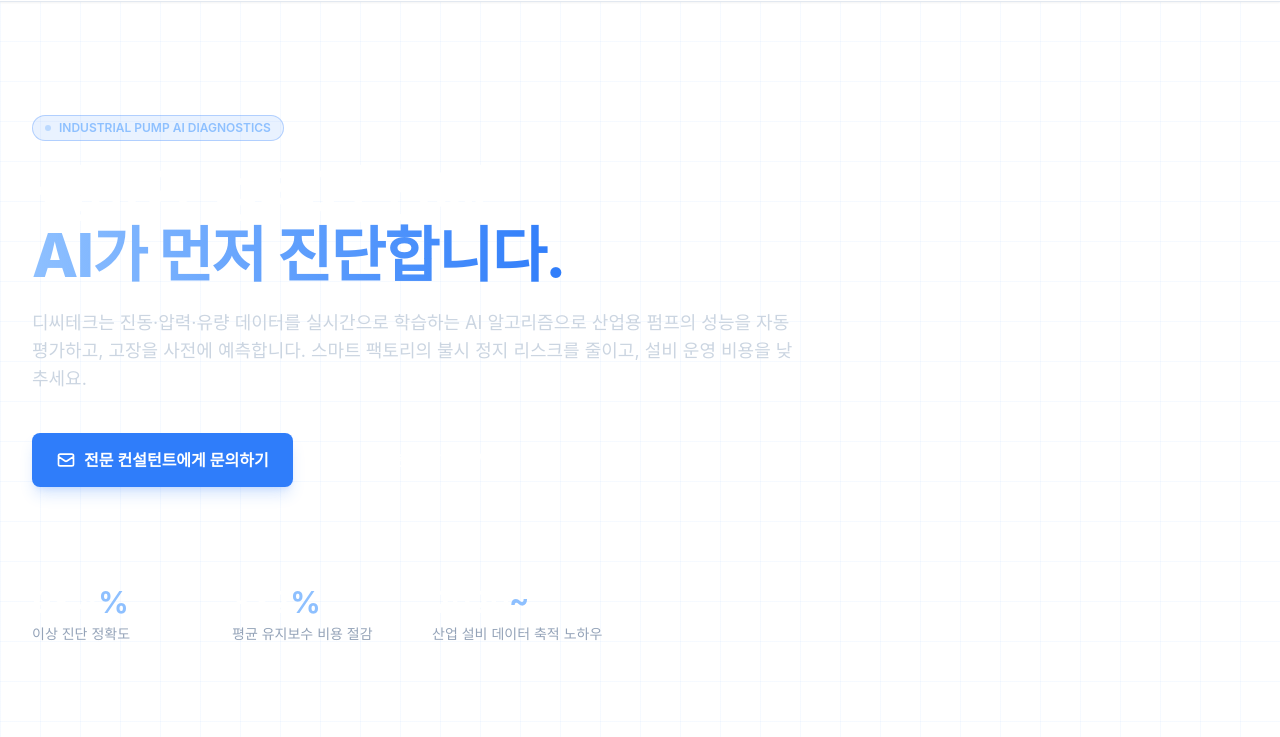
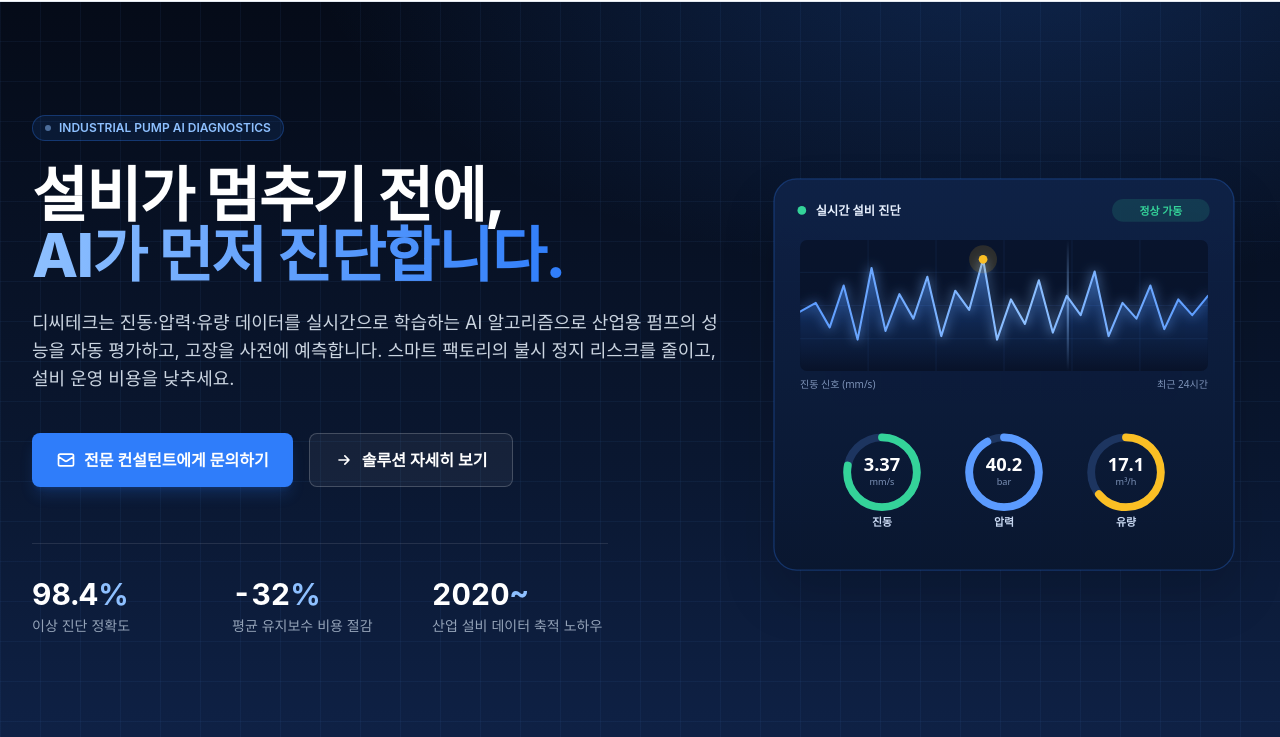
Before and after one commit to hayden9097-coder/dctech_web, an Eleventy site: page src/index.njk in a window 1280 px wide. Shown: the part 63-800 px from the top of the page. Built offline with nearby package versions, Linux system fonts and the light colour scheme; Eleventy itself is replaced by a stand-in of ours; files that its build step writes are made by us from their sources; a web font is replaced by a local one.

Commit message:
히어로 배경이 사라지던 버그 수정 및 히어로 일러스트 추가
[버그 수정 — 시급]
Tailwind 빌드 전환 과정에서 grid-overlay 의 background-image 가
gradient-hero/page-hero 의 background 단축 속성을 덮어써,
히어로 배경이 투명해지고 흰 배경에 흰 글씨가 되는 문제 발생.
(홈 제목 1행, 통계 숫자, 전 서브페이지 제목이 보이지 않던 상태)

- 배경을 background-color/background-image 로 분리 선언
- .gradient-hero.grid-overlay / .page-hero.grid-overlay 합성 선택자로
  두 레이어를 명시적으로 합쳐 CSS 순서와 무관하게 항상 적용되도록 수정

[히어로 일러스트]
- 설비 진단 대시보드를 형상화한 SVG 신규 제작 (진동 파형 + 게이지 3종)
- 홈 히어로를 2단 구성으로 변경, 우측에 배치
- CMS에서 실제 설비 사진으로 교체 가능하도록 필드 추가

Co-Authored-By: Claude Opus 5 <noreply@anthropic.com>

```diff
--- a/src/_data/home.json
+++ b/src/_data/home.json
@@ -1,4 +1,6 @@
 {
+  "hero_image": "/images/hero-diagnostics.svg",
+  "hero_image_alt": "산업용 펌프 실시간 AI 진단 화면 — 진동 신호 파형과 진동·압력·유량 상태 표시",
   "hero_badge": "INDUSTRIAL PUMP AI DIAGNOSTICS",
   "hero_title_line1": "설비가 멈추기 전에,",
   "hero_title_line2": "AI가 먼저 진단합니다.",
--- a/src/index.njk
+++ b/src/index.njk
@@ -4,7 +4,8 @@ title: 홈
 ---
 <section class="gradient-hero grid-overlay relative pt-20 pb-24 md:pt-28 md:pb-32 overflow-hidden">
   <div class="max-w-7xl mx-auto px-6 lg:px-8 relative z-10">
-    <div class="max-w-3xl">
+    <div class="grid lg:grid-cols-12 gap-12 lg:gap-8 items-center">
+      <div class="lg:col-span-7">
       <span class="inline-flex items-center gap-2 text-xs font-semibold text-techblue-300 bg-techblue-500/10 border border-techblue-500/30 rounded-full px-3 py-1 mb-6">
         <span class="w-1.5 h-1.5 rounded-full bg-techblue-300 animate-pulse"></span>
         {{ home.hero_badge }}
@@ -27,7 +28,7 @@ title: 홈
         </a>
       </div>
 
-      <div class="mt-16 grid grid-cols-3 gap-6 max-w-xl border-t border-white/10 pt-8">
+      <div class="mt-14 grid grid-cols-3 gap-6 max-w-xl border-t border-white/10 pt-8">
         {% for s in home.stats %}
         <div>
           <p class="num-badge text-2xl md:text-3xl font-bold text-white">{{ s.value }}<span class="text-techblue-300">{{ s.suffix }}</span></p>
@@ -35,6 +36,15 @@ title: 홈
         </div>
         {% endfor %}
       </div>
+      </div>
+
+      {% if home.hero_image %}
+      <div class="lg:col-span-5">
+        <img src="{{ home.hero_image }}" alt="{{ home.hero_image_alt }}"
+             class="w-full max-w-lg mx-auto h-auto drop-shadow-2xl"
+             width="560" height="480" fetchpriority="high" decoding="async">
+      </div>
+      {% endif %}
     </div>
   </div>
 </section>
--- a/src/styles/main.css
+++ b/src/styles/main.css
@@ -16,8 +16,19 @@
 }
 
 @layer components {
+  /* 격자무늬 단독 사용 (자식 div에 겹쳐 쓰는 경우) */
+  .grid-overlay {
+    background-image: linear-gradient(
+        rgba(94, 163, 255, 0.06) 1px,
+        transparent 1px
+      ),
+      linear-gradient(90deg, rgba(94, 163, 255, 0.06) 1px, transparent 1px);
+    background-size: 40px 40px;
+  }
+
   .gradient-hero {
-    background: radial-gradient(
+    background-color: #050b18;
+    background-image: radial-gradient(
         1200px 600px at 80% -10%,
         rgba(47, 125, 250, 0.25),
         transparent 60%
@@ -26,16 +37,38 @@
   }
 
   .page-hero {
-    background: linear-gradient(180deg, #0a1730 0%, #0f2247 100%);
+    background-color: #0a1730;
+    background-image: linear-gradient(180deg, #0a1730 0%, #0f2247 100%);
   }
 
-  .grid-overlay {
+  /*
+    같은 요소에 hero 배경과 격자를 함께 쓰는 경우.
+    background-image 는 하나만 적용되므로 두 레이어를 명시적으로 합친다.
+    (합성 선택자로 특정도를 높여 CSS 순서와 무관하게 항상 우선 적용)
+  */
+  .gradient-hero.grid-overlay {
     background-image: linear-gradient(
         rgba(94, 163, 255, 0.06) 1px,
         transparent 1px
       ),
-      linear-gradient(90deg, rgba(94, 163, 255, 0.06) 1px, transparent 1px);
-    background-size: 40px 40px;
+      linear-gradient(90deg, rgba(94, 163, 255, 0.06) 1px, transparent 1px),
+      radial-gradient(
+        1200px 600px at 80% -10%,
+        rgba(47, 125, 250, 0.25),
+        transparent 60%
+      ),
+      linear-gradient(180deg, #050b18 0%, #0a1730 60%, #0f2247 100%);
+    background-size: 40px 40px, 40px 40px, auto, auto;
+  }
+
+  .page-hero.grid-overlay {
+    background-image: linear-gradient(
+        rgba(94, 163, 255, 0.06) 1px,
+        transparent 1px
+      ),
+      linear-gradient(90deg, rgba(94, 163, 255, 0.06) 1px, transparent 1px),
+      linear-gradient(180deg, #0a1730 0%, #0f2247 100%);
+    background-size: 40px 40px, 40px 40px, auto;
   }
 
   .card-hover {
```
Also changed, not shown: admin/config.yml (+11 -0 lines), public/images/hero-diagnostics.svg (added).
